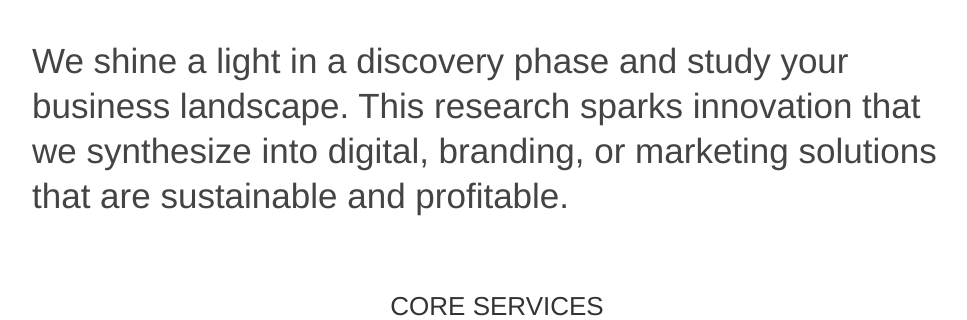
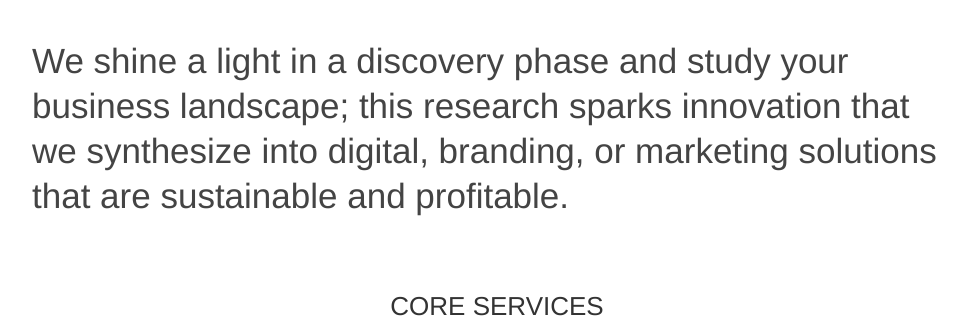
Before and after one commit to llovejoy/ziv, a PHP site: page /how-we-can-help/index.php in a window 1280 px wide. Shown: the part 567-887 px from the top of the page, without its empty margins (143-1110 px from the left). Run offline with PHP 8.4, Linux system fonts and the light colour scheme.

Commit message:
Adding a semi colon
Semi-colon!

```diff
--- a/how-we-can-help/index.php
+++ b/how-we-can-help/index.php
@@ -17,7 +17,7 @@ require('../header.php');
 	<br><br>
 
 	<div class="container">
-		<h3 class="hwch-lead">We shine a light in a discovery phase and study your business landscape. This research sparks innovation that we synthesize into digital, branding, or marketing solutions that are sustainable and profitable.</h3>
+		<h3 class="hwch-lead">We shine a light in a discovery phase and study your business landscape; this research sparks innovation that we synthesize into digital, branding, or marketing solutions that are sustainable and profitable.</h3>
 	</div>
 
 	<br><br><br>
```
